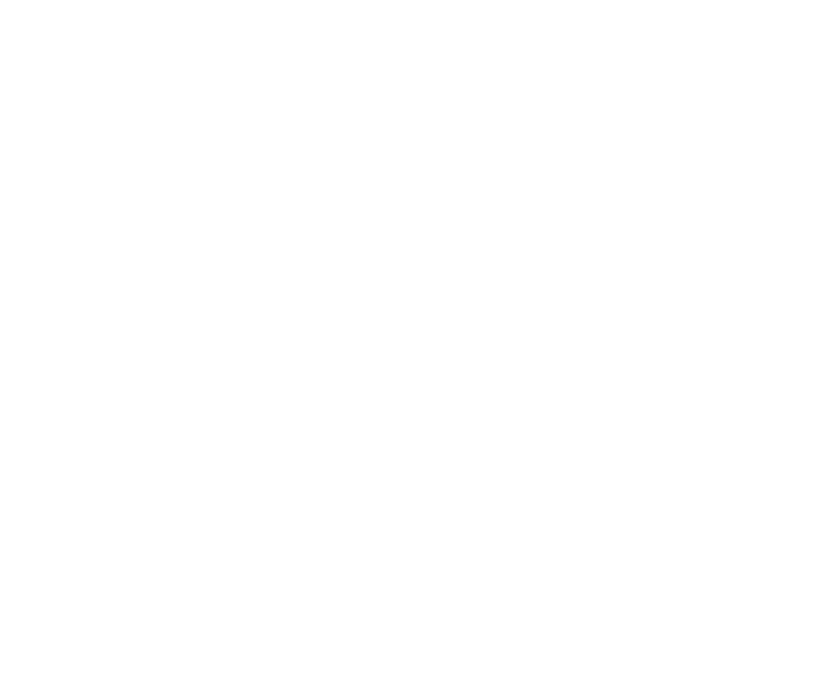
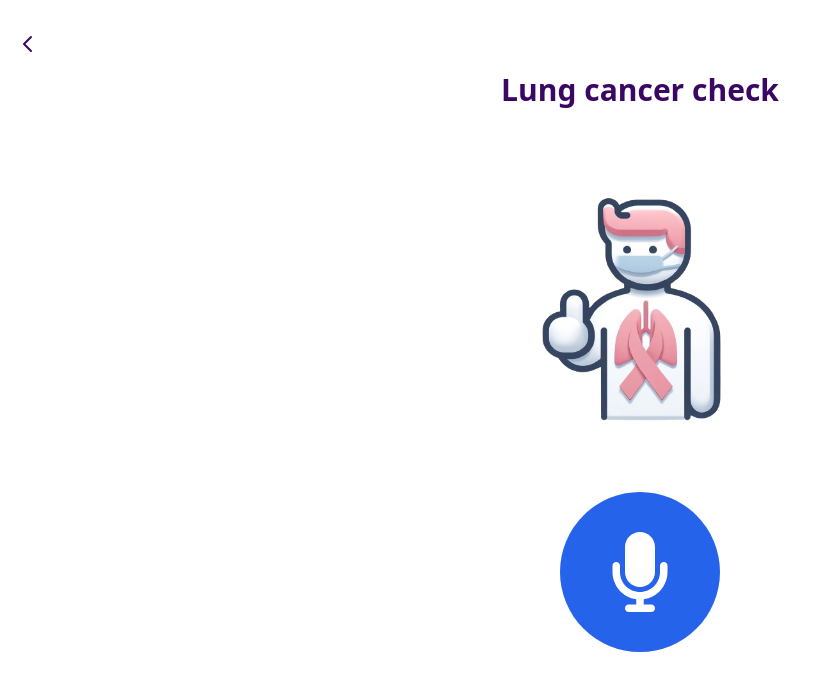
Before and after one commit to pergazuz/Cough-sound-classification-in-lung-cancer, a React (Vite) app in the folder cough_sound_app/: page /lung-cancer-check in a window 1280 px wide. Before the commit this address had no page. Shown: the top 690 px of the page, without its empty margins (0-819 px from the left). Built offline with nearby package versions, Linux system fonts and the light colour scheme.

Commit message:
feat(lungcheck): add get sound and page

```diff
--- a/cough_sound_app/src/App.tsx
+++ b/cough_sound_app/src/App.tsx
@@ -7,6 +7,7 @@ import HomePage from './pages/HomePage/HomePage';
 import NotificationPage from './pages/NotificationPage/NotificationPage';
 import SettingsPage from './pages/SettingsPage/SettingsPage';
 import StatisticsPage from './pages/StatisticsPage/StatisticsPage';
+import LungCancerCheckPage from './pages/LungCancerCheckPage/LungCancerCheckPage';
 
 const App: React.FC = () => {
     return (
@@ -19,6 +20,7 @@ const App: React.FC = () => {
                 <Route path="/notifications" element={<NotificationPage />} />
                 <Route path="/settings" element={<SettingsPage />} />
                 <Route path="/statistics" element={<StatisticsPage />} />
+                <Route path="/lung-cancer-check" element={<LungCancerCheckPage />} />
             </Routes>
         </Router>
     );
--- a/cough_sound_app/src/pages/HomePage/HomePage.tsx
+++ b/cough_sound_app/src/pages/HomePage/HomePage.tsx
@@ -1,23 +1,38 @@
 import React from 'react';
-import Header from '../Components/Header.tsx';
-import HomePageCard from './components/HomePageCard.tsx';
-import Footer from '../Components/Footer.tsx';
-import LungCheck from '../../assets/lung_check.png';
-import MedicalHistory from '../../assets/medical_history.png';
-import FindingYourself from '../../assets/finding_yourself.png';
-import LabResults from '../../assets/lab_result.png';
-import DietChart from '../../assets/diet_chart.png';
+import { Link } from 'react-router-dom';
+import Footer from '../Components/Footer';
+import Header from '../Components/Header';
+import LungCheckIcon from '../../assets/lung_check.png';
+import MedicalHistoryIcon from '../../assets/medical_history.png';
+import FindingYourselfIcon from '../../assets/finding_yourself.png';
+import LabResultsIcon from '../../assets/lab_result.png';
+import DietChartIcon from '../../assets/diet_chart.png';
 
 const HomePage: React.FC = () => {
     return (
         <div className="flex flex-col items-center min-h-screen bg-white px-4 py-8">
-            <Header title="👋 Hi Sky!"/>
+            <Header title="Hi Sky!" />
             <div className="w-full max-w-6xl grid grid-cols-1 gap-4 md:grid-cols-2 lg:grid-cols-3 px-4 sm:px-0">
-                <HomePageCard imgSrc={LungCheck} title="Online Lung Check" altText="Lung Check" />
-                <HomePageCard imgSrc={MedicalHistory} title="Medical History" altText="Medical History" />
-                <HomePageCard imgSrc={FindingYourself} title="Finding Yourself" altText="Finding Yourself" />
-                <HomePageCard imgSrc={LabResults} title="Lab Results" altText="Lab Results" />
-                <HomePageCard imgSrc={DietChart} title="Your Diet Chart" altText="Diet Chart" />
+                <Link to="/lung-cancer-check" className="flex items-center p-4 bg-gray-100 rounded-lg">
+                    <img src={LungCheckIcon} alt="Lung Check" className="w-24 h-20" />
+                    <p className="ml-4 text-xl font-semibold text-purple-950">Lung Check</p>
+                </Link>
+                <div className="flex items-center p-4 bg-gray-100 rounded-lg">
+                    <img src={MedicalHistoryIcon} alt="Medical History" className="w-24 h-20" />
+                    <p className="ml-4 text-xl font-semibold text-purple-950">Medical History</p>
+                </div>
+                <div className="flex items-center p-4 bg-gray-100 rounded-lg">
+                    <img src={FindingYourselfIcon} alt="Finding Yourself" className="w-24 h-20" />
+                    <p className="ml-4 text-xl font-semibold text-purple-950">Finding Yourself</p>
+                </div>
+                <div className="flex items-center p-4 bg-gray-100 rounded-lg">
+                    <img src={LabResultsIcon} alt="Lab Results" className="w-24 h-20" />
+                    <p className="ml-4 text-xl font-semibold text-purple-950">Lab Results</p>
+                </div>
+                <div className="flex items-center p-4 bg-gray-100 rounded-lg">
+                    <img src={DietChartIcon} alt="Diet Chart" className="w-24 h-20" />
+                    <p className="ml-4 text-xl font-semibold text-purple-950">Your Diet Chart</p>
+                </div>
             </div>
             <Footer />
         </div>
--- /dev/null
+++ b/cough_sound_app/src/pages/LungCancerCheckPage/LungCancerCheckPage.tsx
@@ -0,0 +1,74 @@
+import React, { useState, useRef } from 'react';
+import { useNavigate } from 'react-router-dom';
+import { FontAwesomeIcon } from '@fortawesome/react-fontawesome';
+import { faMicrophone, faStop } from '@fortawesome/free-solid-svg-icons';
+import Logo from '../../assets/welcome_logo.png';
+
+const LungCancerCheckPage: React.FC = () => {
+    const navigate = useNavigate();
+    const [isRecording, setIsRecording] = useState(false);
+    const mediaRecorderRef = useRef<MediaRecorder | null>(null);
+    const chunks = useRef<Blob[]>([]);
+
+    const handleBackClick = () => {
+        navigate('/home');
+    };
+
+    const handleStartRecording = async () => {
+        if (isRecording) return;
+
+        try {
+            const stream = await navigator.mediaDevices.getUserMedia({ audio: true });
+            const mediaRecorder = new MediaRecorder(stream);
+            mediaRecorderRef.current = mediaRecorder;
+
+            mediaRecorder.ondataavailable = (event) => {
+                chunks.current.push(event.data);
+            };
+
+            mediaRecorder.onstop = () => {
+                const blob = new Blob(chunks.current, { type: 'audio/wav' });
+                chunks.current = [];
+                const audioURL = URL.createObjectURL(blob);
+                const audio = new Audio(audioURL);
+                audio.play();
+            };
+
+            mediaRecorder.start();
+            setIsRecording(true);
+        } catch (error) {
+            console.error('Error accessing the microphone', error);
+        }
+    };
+
+    const handleStopRecording = () => {
+        if (mediaRecorderRef.current && isRecording) {
+            mediaRecorderRef.current.stop();
+            setIsRecording(false);
+        }
+    };
+
+    return (
+        <div className="flex flex-col items-center min-h-screen bg-white px-4 py-8">
+            <button onClick={handleBackClick} className="self-start mb-4 text-purple-950">
+                <svg xmlns="http://www.w3.org/2000/svg" className="h-6 w-6" fill="none" viewBox="0 0 24 24" stroke="currentColor">
+                    <path strokeLinecap="round" strokeLinejoin="round" strokeWidth="2" d="M15 19l-7-7 7-7" />
+                </svg>
+            </button>
+            <h1 className="text-3xl font-bold text-purple-950 mb-8 text-center">Lung cancer check</h1>
+            <img src={Logo} alt="Lung Check" className="w-56 h-56 sm:w-64 sm:h-64 md:w-80 md:h-80 mb-8" />
+            <button
+                onClick={isRecording ? handleStopRecording : handleStartRecording}
+                className={`w-24 h-24 sm:w-28 sm:h-28 md:w-36 md:h-36 lg:w-40 lg:h-40 rounded-full flex items-center justify-center ${isRecording ? 'bg-red-600' : 'bg-blue-600'} text-white`}
+            >
+                {isRecording ? (
+                    <FontAwesomeIcon icon={faStop} className="h-12 w-12 sm:h-14 sm:w-14 md:h-16 md:w-16 lg:h-20 lg:w-20" />
+                ) : (
+                    <FontAwesomeIcon icon={faMicrophone} className="h-12 w-12 sm:h-14 sm:w-14 md:h-16 md:w-16 lg:h-20 lg:w-20" />
+                )}
+            </button>
+        </div>
+    );
+};
+
+export default LungCancerCheckPage;
```
